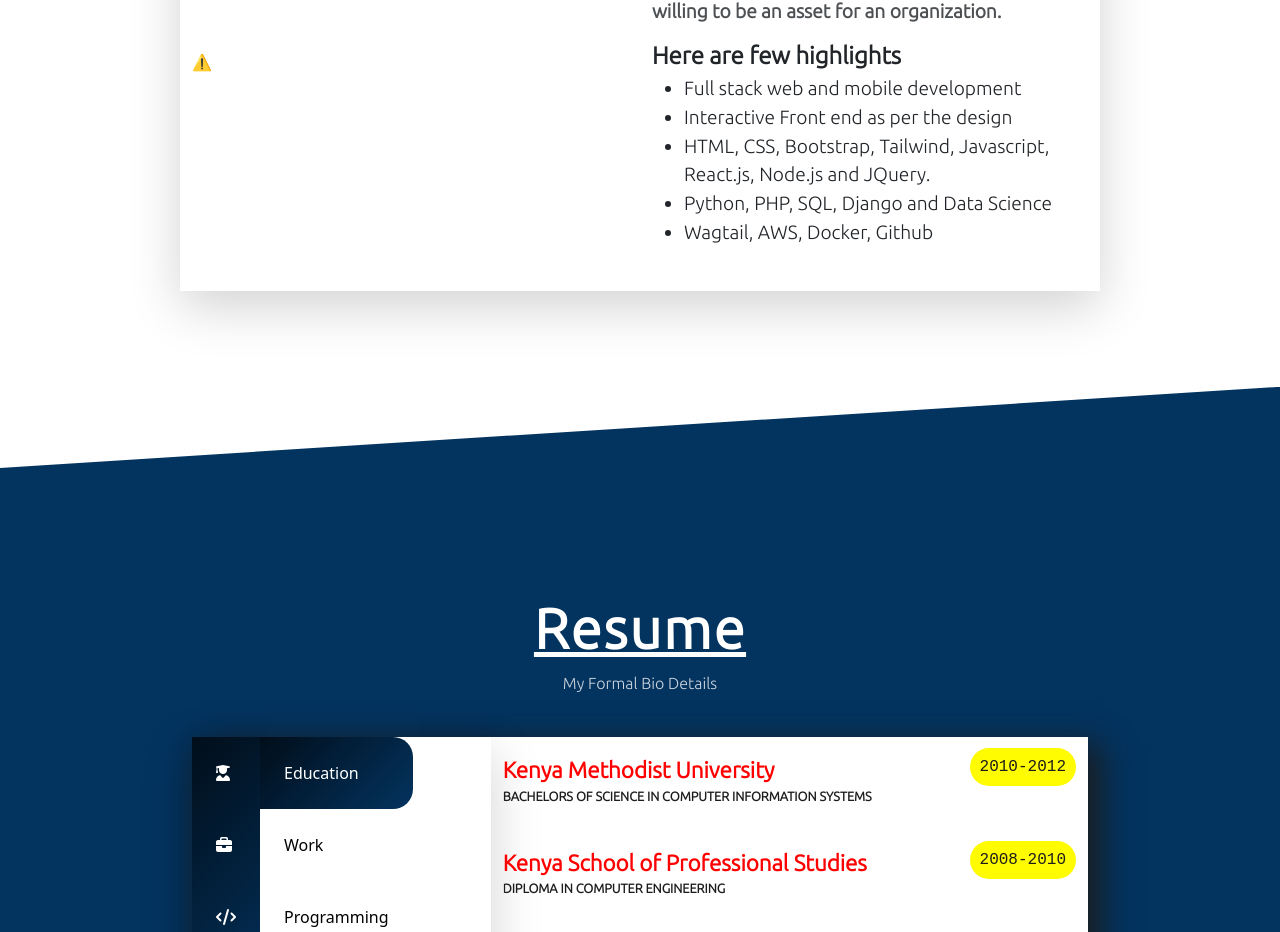
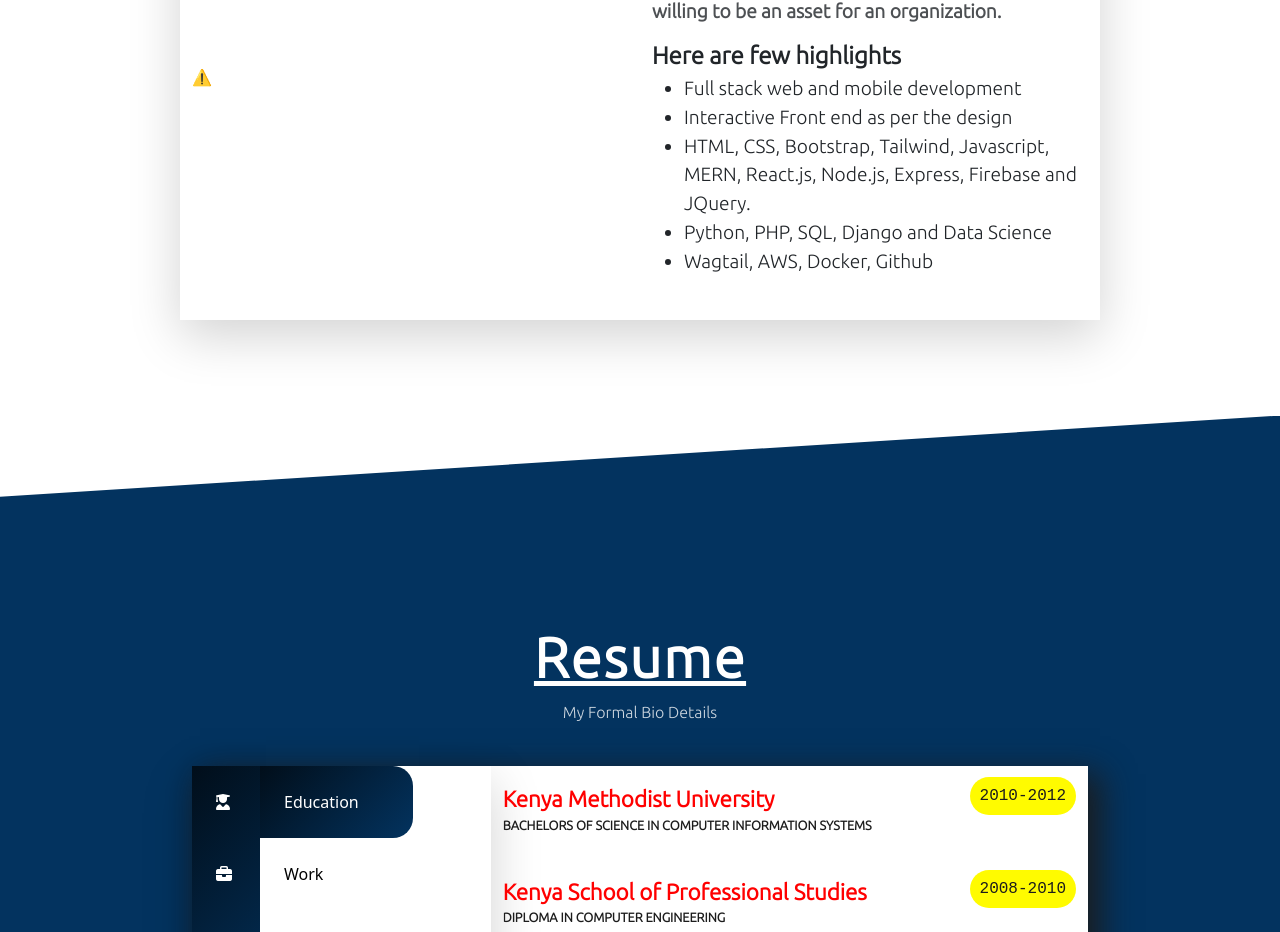
Before and after one commit to Fredricc/fredrick-myportfolio-react, a React (Create React App) app: page / in a window 1280 px wide. Shown: the part 1015-1947 px from the top of the page. Built offline with nearby package versions, Linux system fonts and the light colour scheme; no server answers.

Commit message:
Updated About Me and connected profile to newstore

```diff
--- a/src/App.js
+++ b/src/App.js
@@ -133,7 +133,7 @@ export default function App(){
                 <ul>
                   <li>Full stack web and mobile development</li>
                   <li>Interactive Front end as per the design</li>
-                  <li>HTML, CSS, Bootstrap, Tailwind, Javascript, React.js, Node.js and JQuery.</li>
+                  <li>HTML, CSS, Bootstrap, Tailwind, Javascript, MERN, React.js, Node.js, Express, Firebase and JQuery.</li>
                   <li>Python, PHP, SQL, Django and Data Science</li>
                   <li>Wagtail, AWS, Docker, Github</li>
                 </ul>
--- a/src/Projects.js
+++ b/src/Projects.js
@@ -7,9 +7,9 @@ return (
     <div className="d-flex flex-column">
         <div className="education-one my-4 justify-content-between d-flex flex-row">
             <div className="d-flex flex-column new-one">
-                <a href="zen-pare-78c2d1" className="university-name">Image Sharer(Instagram) App{" "}
+                <a href="https://newstore-online.netlify.app/login" className="university-name">NewStore Online store{" "}
                 </a>
-                <span className="university-degree">MERN Stack React.js ,Node.js ,MongoDB{" "}
+                <span className="university-degree">Full Stack Ecommerce App With Firebase, React , Redux {" "}
                 </span>
             </div>{" "}
             <div>
```
